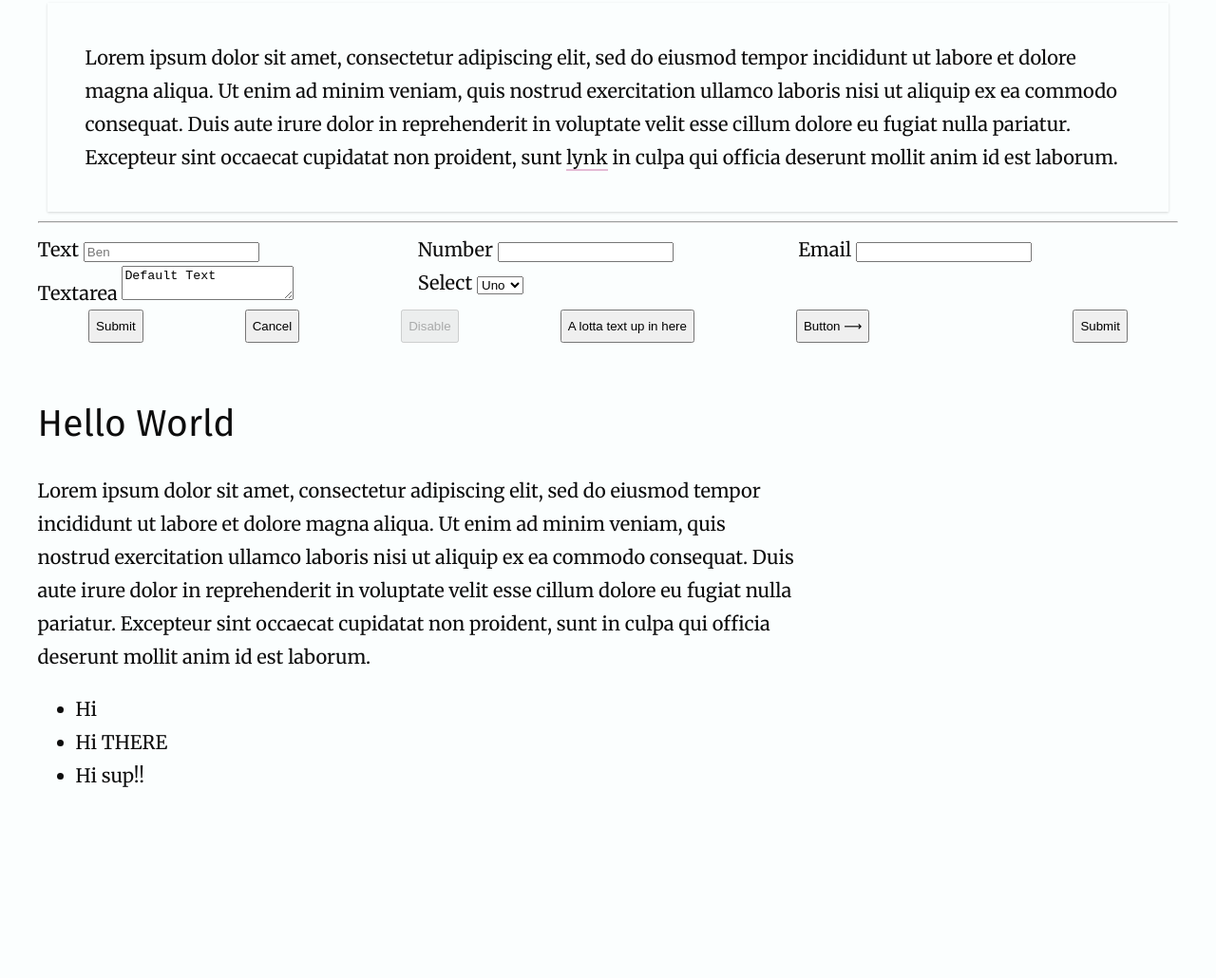
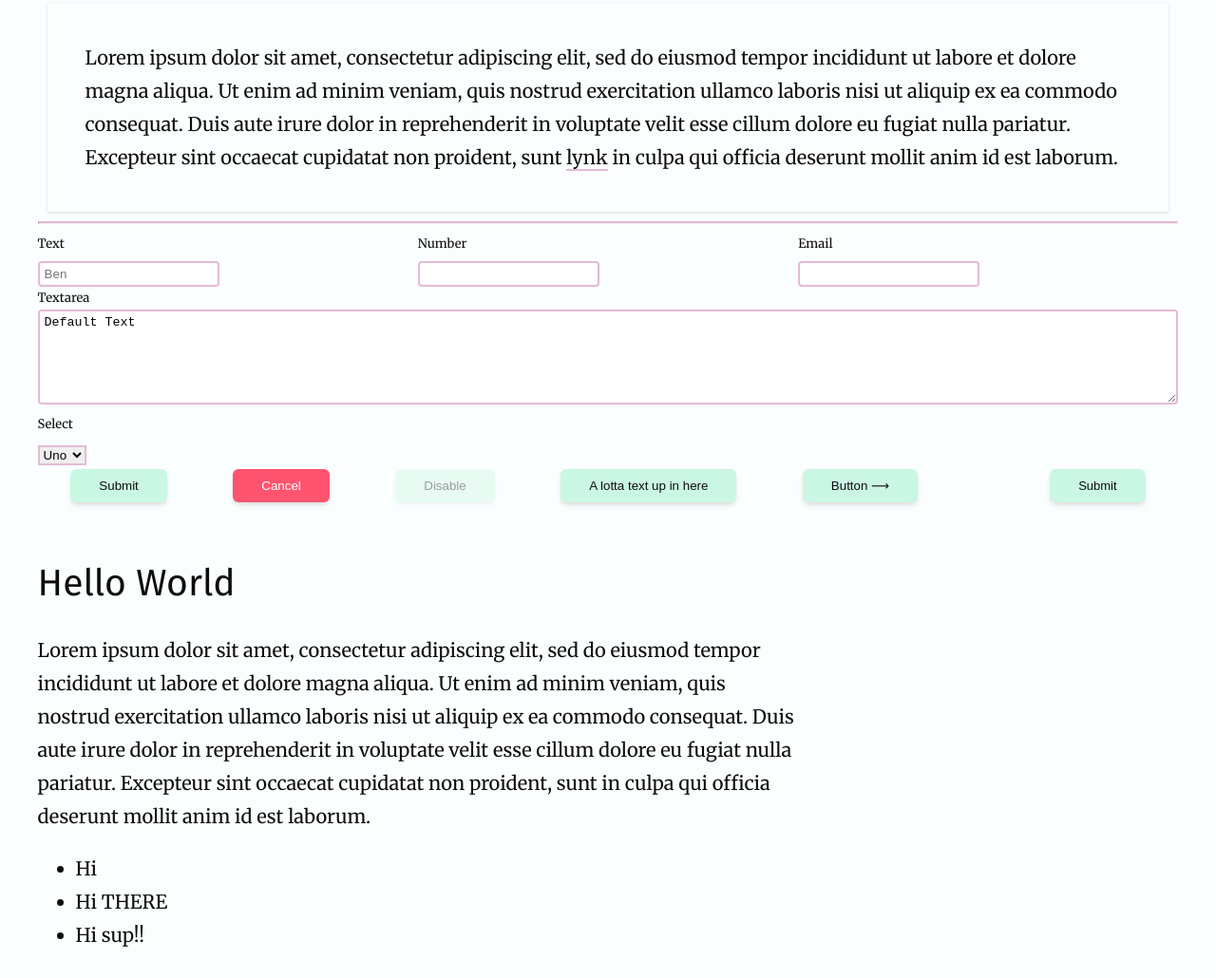
Before and after one commit to bicycleben88/style-templates, a plain HTML site: page spring/index.html in a window 1280 px wide. Shown: the part 810-1840 px from the top of the page at 95% size. Before the commit the page ends 1792 px from the top, so only its background shows below. Drawn offline with Linux system fonts and the light colour scheme.

Commit message:
add color to buttons

```diff
--- a/spring/index.html
+++ b/spring/index.html
@@ -61,27 +61,27 @@
               <label for="email"> Email </label>
               <input type="email" id="email" />
             </div>
+          </div>
           <div>
             <label for="textarea"> Textarea </label>
             <textarea id="textarea">Default Text</textarea>
           </div>
           <div>
-              <label> Select </label>
+            <label for="select"> Select </label>
             <select name="select" id="select">
               <option>Uno</option>
               <option>Dos</option>
               <option>Tres</option>
             </select>
           </div>
-          </div>
           <div class="flex flex-around">
             <button>Submit</button>
-            <button> Cancel</button>
+            <button class="cancel"> Cancel</button>
             <button disabled>Disable</button>
             <button>A lotta text up in here</button>
             <button>Button &xrarr;</button>
             <br />
-            <button>Submit</button>
+            <button class="small">Submit</button>
           </div>
         </form>
         <h3>Hello World</h3>
--- a/spring/style.css
+++ b/spring/style.css
@@ -21,13 +21,16 @@
   --background: var(--white);
   --danger: var(--red);
   --textColor: var(--black);
+  --lineColor: var(--darkPurple);
 
   /* style */
+  --line: 2px solid var(--lineColor);
 
   /* type */
   --headerText: "Fira Sans", sans-serif;
   --bodyText: "Merriweather", serif;
   --baseFontSize: 100%;
+  --smallText: 0.65em;
   --h1: 3.052rem;
   --h2: 2.441rem;
   --h3: 1.953rem;
@@ -165,6 +168,60 @@ small,
   font-size: var(--baseFontSize);
 }
 
+label {
+  display: block;
+  font-size: var(--smallText);
+}
+
+textarea {
+  width: 100%;
+  height: 5rem;
+}
+
+input,
+textarea {
+  padding: 4px 5px;
+  border: var(--line);
+  border-radius: 4px;
+}
+
+select {
+  border: var(--line);
+}
+
+hr {
+  border-top: var(--line);
+}
+
+button {
+  --buttonColor: var(--darkGreen);
+  appearance: none;
+  color: var(--textColor);
+  background-color: var(--buttonColor);
+  border: none;
+  border-radius: 6px;
+  padding: 10px 30px;
+  box-shadow: var(--level-2);
+  transform: 0.3s ease-in-out box-shadow;
+}
+
+button[disabled] {
+  opacity: 0.4;
+}
+
+button:hover {
+  box-shadow: var(--level-3);
+}
+
+button.cancel {
+  --buttonColor: var(--danger);
+  --textColor: var(--white);
+}
+
+button.small {
+  font-size: var(--smallText);
+}
+
 @media only screen and (min-width: 550px) {
   :root {
     --baseFontSize: 125%;
```
Lines whose indentation alone changed are shown as unchanged.
